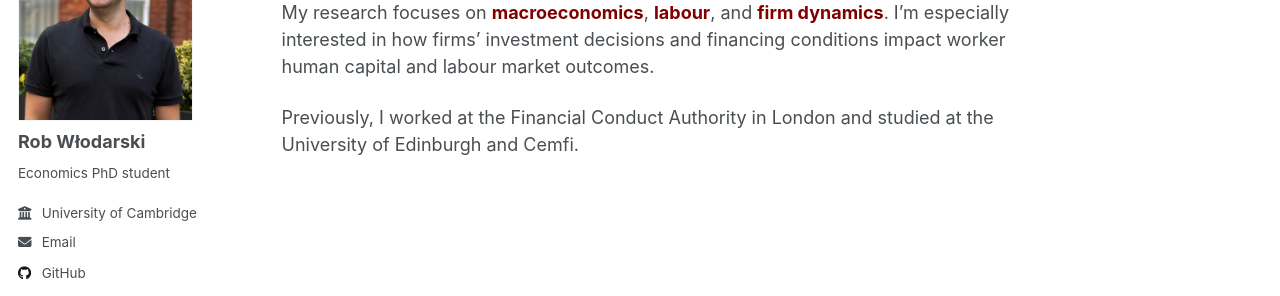
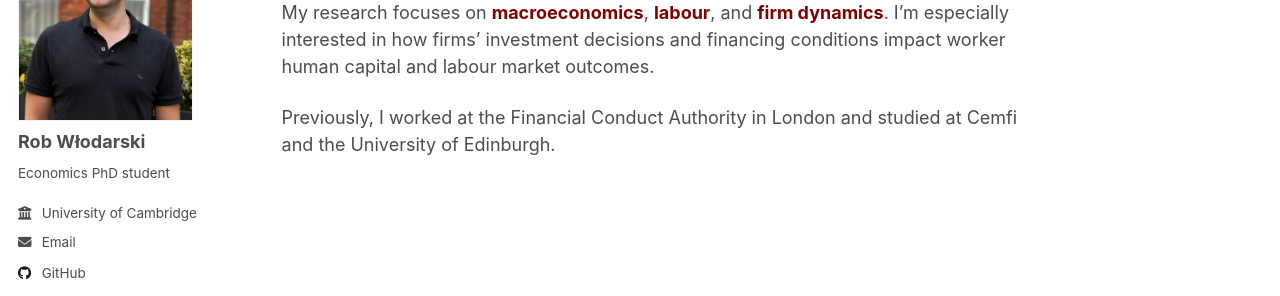
Before and after one commit to robertwlodarski/robertwlodarski.github.io, a Jekyll site: the page built from _pages/about.md, in a window 1280 px wide. Shown: the part 191-487 px from the top of the page. Built offline with Jekyll 4.4.1, drawn with Linux system fonts in a browser that asks for light colours; a script that is not in the unit is left out.

```diff
--- a/_pages/about.md
+++ b/_pages/about.md
@@ -13,4 +13,4 @@ Here is my [<span style="font-weight: bold;">CV</span>](/files/main_cv.pdf).
 My research focuses on <span style="color: maroon; font-weight: bold;"> macroeconomics</span>, <span style="color: maroon; font-weight: bold;">labour</span>, and <span style="color: maroon; font-weight: bold;">firm dynamics</span>.
 I'm especially interested in how firms' investment decisions and financing conditions impact worker human capital and labour market outcomes.
 
-Previously, I worked at the Financial Conduct Authority in London and studied at the University of Edinburgh and Cemfi.
+Previously, I worked at the Financial Conduct Authority in London and studied at Cemfi and the University of Edinburgh.
```
